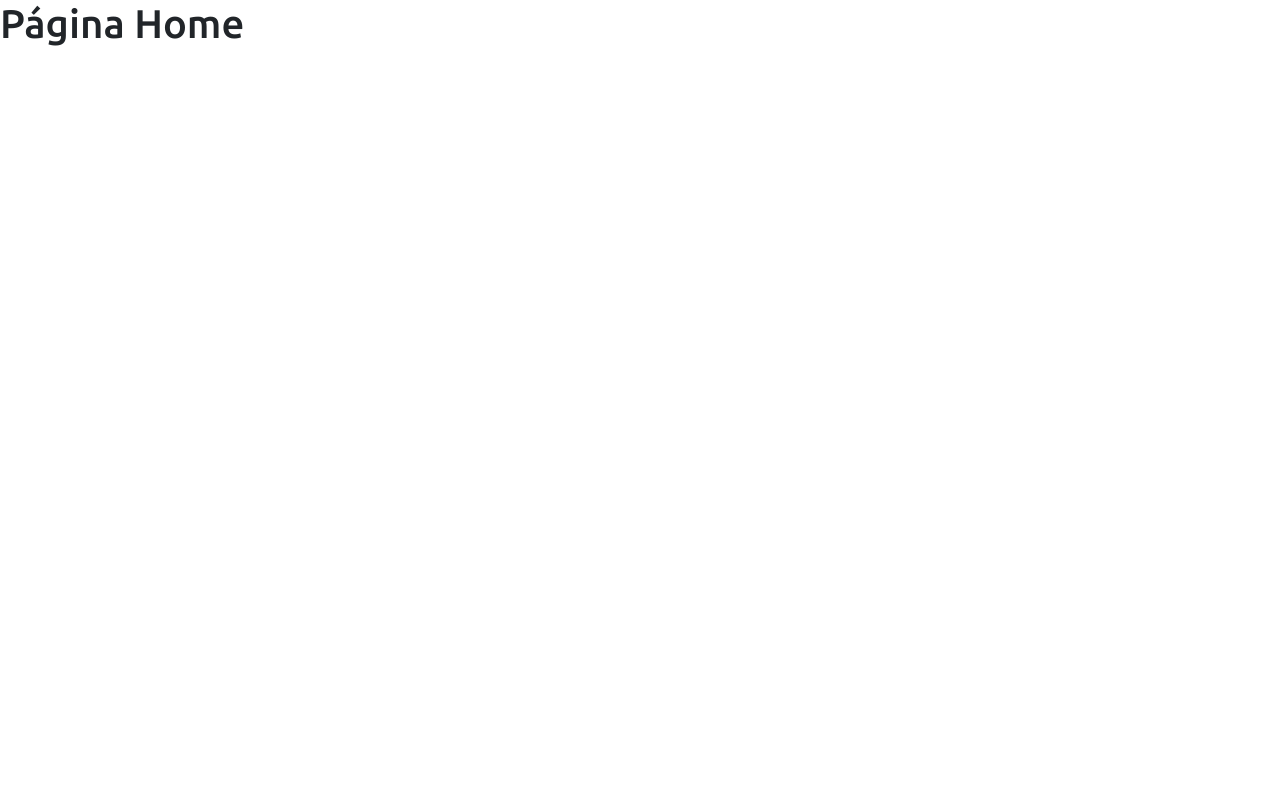
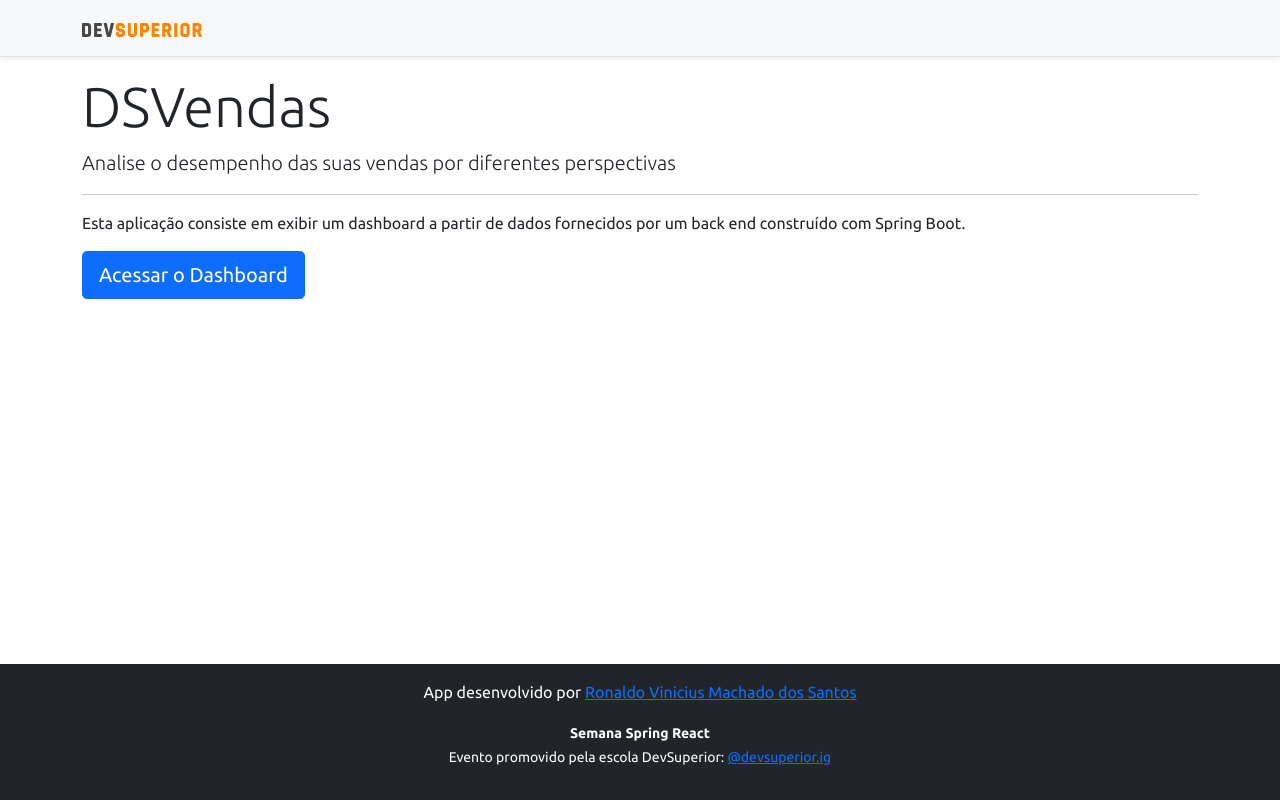
Before and after one commit to RonaldoVMDS/projeto-sds4, a React (Create React App) app in the folder frontend/: page / in a window 1280 px wide. Built offline with nearby package versions, Linux system fonts and the light colour scheme.

Commit message:
Home, navigation

```diff
--- a/frontend/src/components/NavBar/index.tsx
+++ b/frontend/src/components/NavBar/index.tsx
@@ -1,11 +1,14 @@
 import ImgDsDark from 'assets/img/ds-dark.svg'
+import { Link } from 'react-router-dom';
 
 function NavBar() {
     return (
         <div className="d-flex flex-column flex-md-row align-items-center p-3 px-md-4 mb-3 bg-light border-bottom shadow-sm">
             <div className="container">
                 <nav className="my-2 my-md-0 mr-md-3">
-                    <img src={ImgDsDark} alt="DevSuperior" width="120" />
+                    <Link to="/">
+                        <img src={ImgDsDark} alt="DevSuperior" width="120" />
+                    </Link>
                 </nav>
             </div>
         </div>
--- a/frontend/src/pages/Home/index.tsx
+++ b/frontend/src/pages/Home/index.tsx
@@ -1,8 +1,30 @@
-function Home() {
+import Footer from "components/Footer";
+import NavBar from "components/NavBar";
+import { Link } from "react-router-dom";
+
+const Home = () =>{
     return (
-        <div>
-            <h1>Página Home</h1>
-        </div>
+        <>
+            <NavBar />
+            <div className="container">
+                <div className="jumbotron">
+                    <h1 className="display-4">DSVendas</h1>
+                    <p className="lead">Analise o desempenho das suas vendas por diferentes perspectivas</p>
+                    <hr />
+                    <p>Esta aplicação consiste em exibir um dashboard a partir de dados fornecidos por um back end construído com Spring Boot.</p>
+                    <Link className="btn btn-primary btn-lg" to="dashboard">
+                        Acessar o Dashboard
+                    </Link>
+                </div>
+            </div>
+            <footer className="footer fixed-bottom py-3 bg-dark">
+            <div className="container">
+                <p className="text-light">App desenvolvido por <a href="https://github.com/RonaldoVMDS" target="_blank" rel="noreferrer">Ronaldo Vinicius Machado dos Santos</a></p>
+                <p className="text-light"><small><strong>Semana Spring React</strong><br />
+                    Evento promovido pela escola DevSuperior: <a href="https://instagram.com/devsuperior.ig" target="_blank" rel="noreferrer">@devsuperior.ig</a></small></p>
+            </div>
+        </footer>
+        </>
     );
 }
 export default Home;
```
